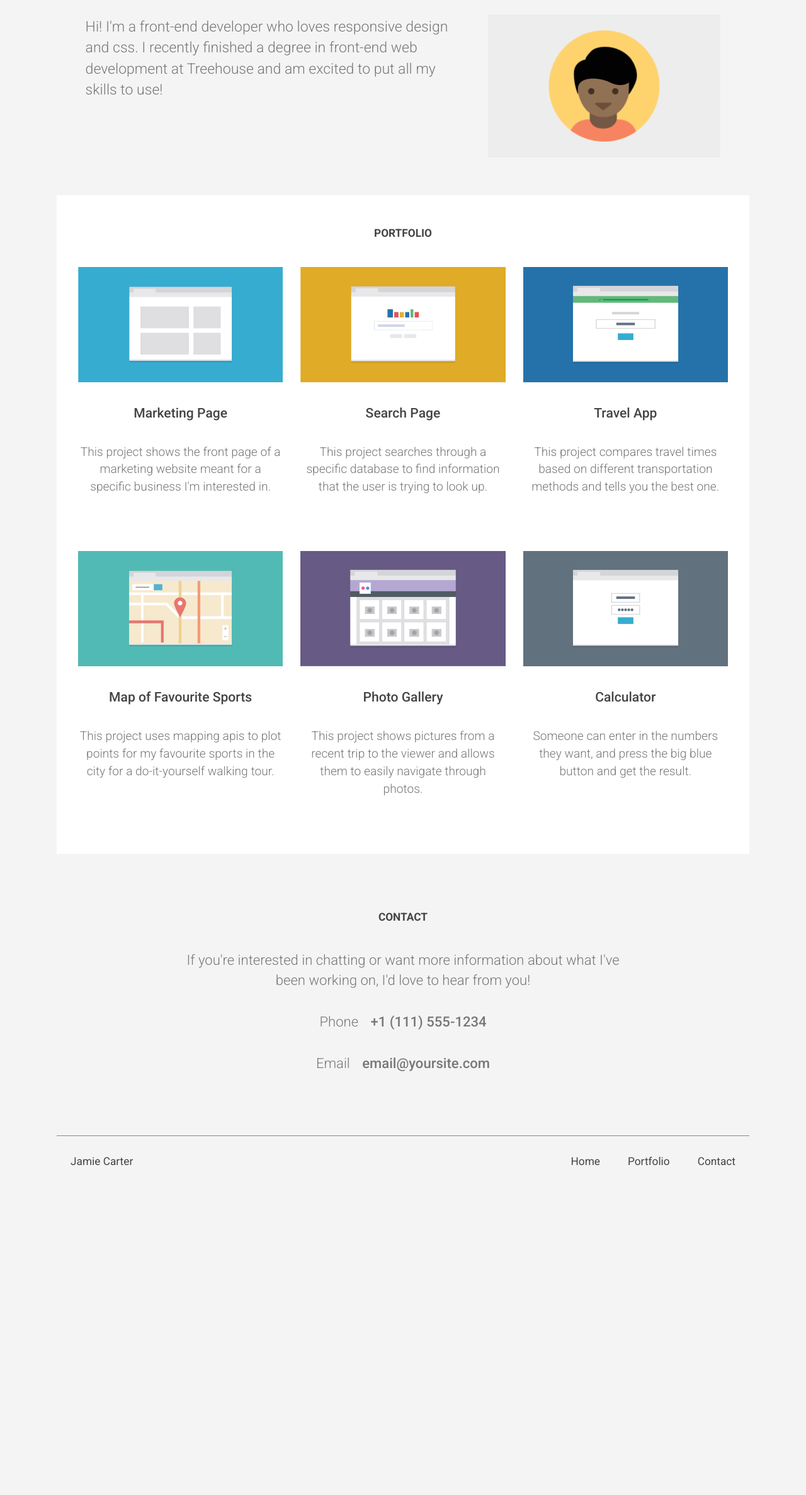
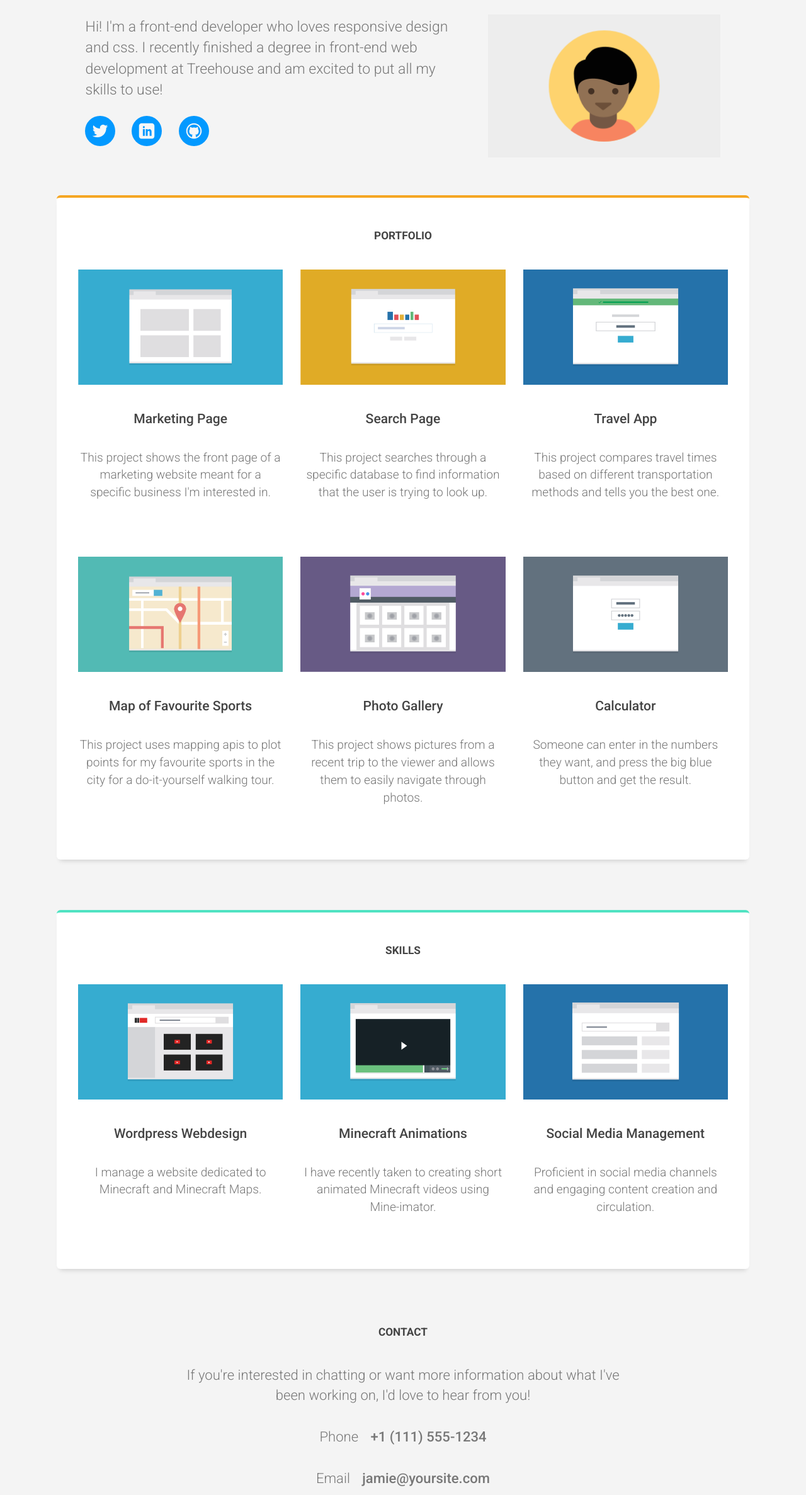
Before and after one commit to jamiecarter7/Project-2-Reponsive-Layout, a plain HTML site: page index.html in a window 1280 px wide. Shown: the part 117-2491 px from the top of the page at 63% size. Before the commit the page ends 2001 px from the top, so only its background shows below. Drawn offline with Linux system fonts and the light colour scheme; a web font is replaced by a local one.

Commit message:
Final Additions

```diff
--- a/css/main.css
+++ b/css/main.css
@@ -72,6 +72,10 @@ h3 {
 	font-size: 0.9em;
 }
 
+.nav li a:hover{
+	color: #0399FF;
+}
+
 .name {
 	background: none;
 }
@@ -80,7 +84,7 @@ h3 {
 
  .wrap {
 	margin: 0 auto;
-	width: 82%;
+
 }
 
 .banner {
@@ -89,18 +93,58 @@ h3 {
 	padding: 40px 0;
 }
 
-.banner img {
-		padding: 20px;
+.bannerimg {
+		padding: 20px 10px;
+}
+
+.profile {
+	padding:0 0 0 8px;
+}
+
+.profile li{
+		display: inline-block;
+		margin: 10px 10px;
+	}
+
+.profilelink {
+	height:80px;
+	width: 80px;
+	transition: all 0.5s;
+	-webkit-transition-timing-function: ease;
+	transition-timing-function: ease;
+}
+
+.profilelink:hover {
+	transform: scale(1.2);
+	transition: all 0.5s;
+	-webkit-transition-timing-function: ease;
+	transition-timing-function: ease;
 }
 
 main {
+	margin: 0 auto;
+}
+
+main section {
 	background: #fff;
-	margin: 0 auto;
-	padding: 0 0 5px 0;
+	padding: 0 5% 5px;
+	box-shadow: 0 7px 7px -5px rgba(0, 0, 0, 0.15);
+	border-radius: 6px;
+	border-top: solid  4px;
 }
 
 main p {
 	margin: 0 0 60px;
+}
+
+#portfolio {
+	border-color: #F5A623;
+
+}
+
+#skills {
+	border-color: #50E3C2;
+	margin-top: 80px;
 }
 
 .contact {
@@ -115,6 +159,8 @@ main p {
 	font-weight: 500;
 	padding-left: 14px;
 }
+
+/* Footer Style  -------------------------------------- */
 
 .footer {
 	width: 90%;
@@ -203,22 +249,35 @@ li.footer-nav-tablet {
 
 	.banner p {
 		padding: 0 20px;
-		font-size: 1.15em;
+		font-size: 1.02em;
 	}
 
-	.banner img {
+	.bannerimg {
 		float: right;
 		width: 45%;
 		padding: 20px 20px 0 30px;
 	}
 
-	.portfolio-block {
+	main section {
+	padding: 0 1% 5px;
+}
+
+	.profile li{
+		margin: 0 10px;
+	}
+
+	.profilelink{
+		height:50px;
+		width: 50px;
+	}
+
+	.card {
 		float: left;
 		width: 50%;
 		padding: 20px;
 	}
 
-	.portfolio-block:nth-child(2n){
+	.card:nth-child(2n){
     clear:both;
 	}
 
@@ -252,7 +311,7 @@ li.footer-nav-tablet {
 
 /* Laptop Styles  -------------------------------------- */
 
-@media screen and (min-width: 1000px) {
+@media screen and (min-width: 1024px) {
 
 
 	/* Sturcture Style  -------------------------------------- */
@@ -302,21 +361,25 @@ li.footer-nav-tablet {
 		font-size: 1.2em;
 	}
 
-	.banner img {
+	.bannerimg {
 		width: 40%;
 	}
 
-	.portfolio-block {
+	.profile {
+		clear: none;
+	}
+
+	.card {
 		float: left;
 		width: 33.3333%;
 		padding: 1.33%;
 	}
 
-	.portfolio-block:nth-child(2n){
+	.card:nth-child(2n){
     clear:none;
 	}
 
-	.portfolio-block:nth-child(4n+1){
+	.card:nth-child(4n+1){
     clear: both;
 	}
 
--- a/index.html
+++ b/index.html
@@ -1,7 +1,7 @@
-<doctype html>
+<!DOCTYPE html>
 <html lang="en">
 	<head>
-		<meta charset="utf-8" />
+		<meta charset="utf-8"/>
 		<meta name="viewport" content="width-device-width, intitial-scale=1.0" />
 		<title>Responsive Design</title>
 		<link rel="stylesheet" href="css/normalize.css" />
@@ -15,70 +15,106 @@
 	 		<h1 class="name"><a href="index.html">Jamie Carter</a></h1>
 			<ul class="nav">
 				<li><a href="index.html">HOME</a></li>
-				<li><a href="#">PORTFOLIO</a></li>
-				<li><a href="#">CONTACT</a></li>
+				<li><a href="#portfolio">PORTFOLIO</a></li>
+				<li><a href="#skills">SKILLS</a></li>
+				<li><a href="#contact">CONTACT</a></li>
 			</ul>
 		</nav>
 
 		<header>
 			<div class="banner clearfix">
-				<img src="img/responsive-layout-profile.png" alt="Profile Image">
+				<img class="bannerimg" src="img/responsive-layout-profile.png" alt="Profile Image">
 				<p>Hi! I'm a front-end developer who loves responsive design and css. I recently finished a degree in front-end web development at Treehouse and am excited to put all my skills to use!</p>
+				<ul class="profile">
+					<li><a href="https://twitter.com/jamiecarter7"><img class="profilelink" src="img/twitter.svg" alt="Twitter"></a></li>
+					<li><a href="https://uk.linkedin.com/in/jamiecarter7"><img class="profilelink" src="img/linkedin.svg" alt="LinkedIn"></a></li>
+					<li><a href="https://github.com/jamiecarter7"><img class="profilelink" src="img/github.svg" alt="Github"></a></li>
+				</ul>
 			</div>
 		</header>
 
-		<main class="">
+		<main>
 
-			<div class="wrap clearfix">
+			<section id="portfolio" class="wrap clearfix">
 
 				<h2>PORTFOLIO</h2>
 
-				<div class="portfolio-block">
+				<div class="card">
 					<img src="img/portfolio-1.png" alt="Marketing Page">
 					<h3>Marketing Page</h3>
 					<p>This project shows the front page of a marketing website meant for a specific business I'm interested in.</p>
 				</div>
 
-				<div class="portfolio-block">
+				<div class="card">
 					<img src="img/portfolio-2.png" alt="Search Page">
 					<h3>Search Page</h3>
 					<p>This project searches through a specific database to find information that the user is trying to look up.</p>
 				</div>
 
-				<div class="portfolio-block">
+				<div class="card">
 					<img src="img/portfolio-3.png" alt="Travel App">
 					<h3>Travel App</h3>
 					<p>This project compares travel times based on different transportation methods and tells you the best one.</p>
 				</div>
 
-				<div class="portfolio-block">
+				<div class="card">
 					<img src="img/portfolio-6.png" alt="Map of Favourite Sports">
 					<h3>Map of Favourite Sports</h3>
 					<p>This project uses mapping apis to plot points for my favourite sports in the city for a do-it-yourself walking tour.</p>
 				</div>
 
-				<div class="portfolio-block">
+				<div class="card">
 					<img src="img/portfolio-5.png" alt="Photo Gallery">
 					<h3>Photo Gallery</h3>
 					<p>This project shows pictures from a recent trip to the viewer and allows them to easily navigate through photos.</p>
 				</div>
 
-				<div class="portfolio-block">
+				<div class="card">
 					<img src="img/portfolio-4.png" alt="Calculator">
 					<h3>Calculator</h3>
 					<p>Someone can enter in the numbers they want, and press the big blue button and get the result.</p>
 				</div>
 
-			</div>
+			</section>
+
+
+			<section id="skills" class="wrap clearfix">
+
+				<h2>SKILLS</h2>
+
+				<div class="card">
+					<img src="img/portfolio-8.png" alt="Marketing Page">
+					<h3>Wordpress Webdesign</h3>
+					<p>I manage a website dedicated to Minecraft and Minecraft Maps.</p>
+				</div>
+
+				<div class="card">
+					<img src="img/portfolio-7.png" alt="Search Page">
+					<h3>Minecraft Animations</h3>
+					<p>I have recently taken to creating short animated Minecraft videos using Mine-imator.</p>
+				</div>
+
+				<div class="card">
+					<img src="img/portfolio-9.png" alt="Travel App">
+					<h3>Social Media Management</h3>
+					<p>Proficient in social media channels and engaging content creation and circulation.</p>
+				</div>
+
+			</section>
 
 		</main>
 
 
-		<section class="contact">
+		<section id="contact" class="contact">
 			<h2>CONTACT</h2>
 			<p class="large-text">If you're interested in chatting or want more information about what I've been working on, I'd love to hear from you!</p>
 			<p>Phone <span>+1 (111) 555-1234</span></p>
-			<p>Email <span>email@yoursite.com</span></p>
+			<p>Email <span>jamie@yoursite.com</span></p>
+			<ul class="profile">
+				<li><a href="https://twitter.com/jamiecarter7"><img class="profilelink" src="img/twitter.svg" alt="Twitter"></a></li>
+				<li><a href="https://uk.linkedin.com/in/jamiecarter7"><img class="profilelink" src="img/linkedin.svg" alt="LinkedIn"></a></li>
+				<li><a href="https://github.com/jamiecarter7"><img class="profilelink" src="img/github.svg" alt="Github"></a></li>
+			</ul>
 		</section>
 
 
@@ -89,9 +125,10 @@
 				</ul>
 				<ul class="footer-nav">
 					<li class="footer-nav-mob"><a href="#top">Back to Top</a></li>
-					<li class="footer-nav-tablet"><a href="#">Home</a></li>
-					<li class="footer-nav-tablet"><a href="#">Portfolio</a></li>
-					<li class="footer-nav-tablet"><a href="#">Contact</a></li>
+					<li class="footer-nav-tablet"><a href="#top">Home</a></li>
+					<li class="footer-nav-tablet"><a href="#portfolio">Portfolio</a></li>
+					<li class="footer-nav-tablet"><a href="#skills">Skills</a></li>
+					<li class="footer-nav-tablet"><a href="#contact">Contact</a></li>
 				</ul>
 			</div>
 		</footer>
```
Also changed, not shown: img/github.svg (added), img/linkedin.svg (added), img/twitter.svg (added).
